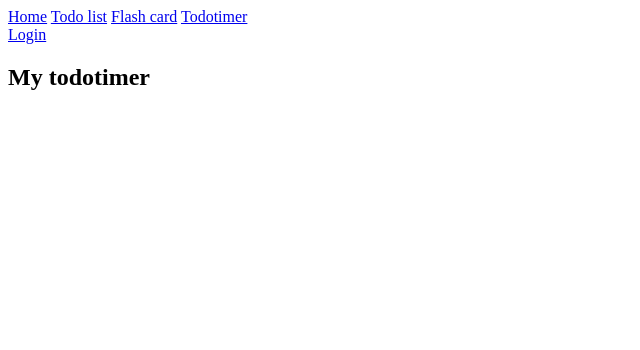
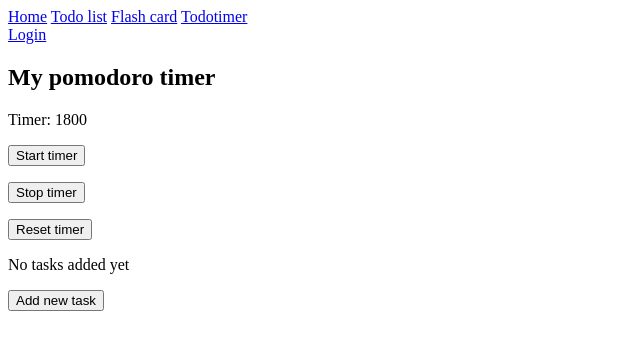
Before and after one commit to anhquangsjsu/team3_cs131, a Flask app: page /timer in a window 1280 px wide. Shown: the top 350 px of the page, without its empty margins (0-640 px from the left). Run offline with Flask 2, Linux system fonts and the light colour scheme.

Commit message:
Added timer and add task function, but need to work on models later

```diff
--- a/myapp/forms.py
+++ b/myapp/forms.py
@@ -7,3 +7,22 @@ class LoginForm(FlaskForm):
     password = PasswordField('Password')
     remember_me = BooleanField('Remember me')
     submit = SubmitField('Sign in')
+
+class StartTimerForm(FlaskForm):
+    start_timer = SubmitField('Start timer')
+class StopTimerForm(FlaskForm):
+    stop_timer = SubmitField('Stop timer')
+class ResetTimerForm(FlaskForm):
+    reset_timer = SubmitField('Reset timer')
+
+class AddTaskForm(FlaskForm):
+    title = StringField('Task title', validators=[DataRequired()])
+    note = StringField('Note')
+    add_task = SubmitField('Add task')
+
+
+class CancelAddForm(FlaskForm):
+    cancel = SubmitField('Cancel')
+
+class ChangeToTaskAddForm(FlaskForm):
+    submit = SubmitField('Add new task')
--- a/myapp/routes.py
+++ b/myapp/routes.py
@@ -1,10 +1,40 @@
 from myapp import myapp_obj
-from myapp.forms import LoginForm
-from flask import render_template, flash, redirect
+from myapp.forms import CancelAddForm, LoginForm, StartTimerForm, StopTimerForm, ResetTimerForm, AddTaskForm, ChangeToTaskAddForm
+from flask import request, render_template, flash, redirect
+from datetime import date
+import time
 from myapp import db
-from myapp.models import User
+from myapp.models import User, Task
 from flask_login import current_user, login_user, logout_user, login_required
+#global variables for the pomodoro timer
+maxTimer = 1800
+timerStopped = False
+timerRemain = maxTimer
+adding = False
+def refresh():
+    return redirect("/timer")
+class Timer():
+        def __init__(self, m = maxTimer):
+            self.max = m
+        def start(self):
+            print("started")
+            global timerStopped
+            global timerRemain
+            if timerRemain == 0 :
+                timerRemain = self.max
+            timerStopped = False
+            while (not timerStopped and timerRemain > 0):
+                refresh()
+                timerRemain -= 1
+                print(timerRemain)
+                time.sleep(1)
 
+        def reset(self):
+            global timerRemain
+            timerRemain = self.max
+        def stop(self):
+            global timerStopped
+            timerStopped = True
 
 
 @myapp_obj.route("/loggedin")
@@ -40,10 +70,55 @@ def flashcard():
     #more code about flashcard are put here, this section is for Jason
     return render_template("flashcard.html") #expect the flashcard.html will be render when user navigate to /notes
 
-@myapp_obj.route("/timer")
+@myapp_obj.route("/timer", methods=["GET", "POST"])
 def timer():
+
+    #timer forms
+    stop_timer = StopTimerForm()
+    start_timer = StartTimerForm()
+    reset_timer = ResetTimerForm()
+    #add task forms
+    add_task_form = AddTaskForm()
+    change_to_add = ChangeToTaskAddForm()
+    cancel_add = CancelAddForm()
+    timer = Timer(maxTimer)
+    global timerStopped
+    global adding
     #more code about the timer are put here, this is Quang's section
-    return render_template("timer.html")
+    #timer control functions
+    if start_timer.validate_on_submit() and start_timer.start_timer.data:
+        timer.start()
+    elif stop_timer.validate_on_submit() and stop_timer.stop_timer.data:
+        timer.stop()
+        refresh()
+    elif reset_timer.validate_on_submit() and reset_timer.reset_timer.data:
+        timer.reset()
+        refresh()
+    #add task controller
+    if change_to_add.validate_on_submit() and change_to_add.submit.data:
+        adding = True
+        refresh()
+    if cancel_add.validate_on_submit() and cancel_add.cancel.data:
+        adding= False
+        refresh
+    if add_task_form.validate_on_submit() and add_task_form.add_task.data:
+        adding= False
+        t = Task(title = add_task_form.title.data,
+                 note = add_task_form.note.data,
+                 finished = False,
+                 date_started = date.today())
+        print(t.date_started)
+        refresh()
+    return render_template("timer.html",
+                            timer = timer,
+                            stop_timer = stop_timer,
+                            start_timer = start_timer,
+                            reset_timer = reset_timer,
+                            timerRemain = timerRemain,
+                            add_task_form = add_task_form,
+                            change_to_add = change_to_add,
+                            cancel_add = cancel_add,
+                            adding = adding )
 
 @myapp_obj.route("/")
 def home():
--- a/myapp/templates/base.html
+++ b/myapp/templates/base.html
@@ -21,5 +21,17 @@
 
     {% block content %}
     {% endblock %}
+<script>
+    let start_timer_btn = document.getElementById("start_timer");
+    let timer_text = document.getElementById("time_text");
+    start_timer_btn.addEventListener("click",function(){
+        let text = timer_text.innerText;
+
+    setInterval(function(){
+            text -= 1;
+            timer_text.innerText = text;
+        }, 1000)
+    })
+</script>
 </body>
 </html>
--- a/myapp/templates/timer.html
+++ b/myapp/templates/timer.html
@@ -1,4 +1,44 @@
 {% extends 'base.html' %}
 {% block content %}
-<h2>My todotimer</h2>
+<h2>My pomodoro timer</h2>
+<div>
+    <div id="timer_display">
+        Timer: <span id="time_text">{{timerRemain}}</span>
+    </div>
+    <form method='post' action="" novalidate>
+        {{ start_timer.hidden_tag() }}
+        <p>{{start_timer.start_timer()}}</p>
+    </form>
+    <form method='post' action="" novalidate>
+        {{ stop_timer.hidden_tag() }}
+        <p>{{stop_timer.stop_timer()}}</p>
+    </form>
+    <form method='post' action="" novalidate>
+        {{ reset_timer.hidden_tag() }}
+        <p>{{reset_timer.reset_timer()}}</p>
+    </form>
+</div>
+<div>
+    {% if tasks %}
+        {% for t in tasks %}
+        <div>{{t.title}} <a href="#">Edit</a><a href="#">Delete</a></div>
+        {% endfor %}
+    {% else %}
+    <p>No tasks added yet</p>
+    {% endif %}
+
+    {% if adding %}
+    <form method='post' novalidate>
+        {{add_task_form.hidden_tag()}}
+            <p>{{add_task_form.title.label}}: {{add_task_form.title()}}</p>
+            <p>{{add_task_form.note.label}}: {{add_task_form.note()}}</p>
+            <p>{{add_task_form.add_task()}} {{cancel_add.cancel()}}</p>
+        </form>
+    {% else %}
+    <form method='post' novalidate>
+    {{change_to_add.hidden_tag()}}
+        <p>{{change_to_add.submit()}}</p>
+    </form>
+    {% endif %}
+</div>
 {% endblock %}
```
Also changed, not shown: myapp/models.py (+8 -0 lines).
